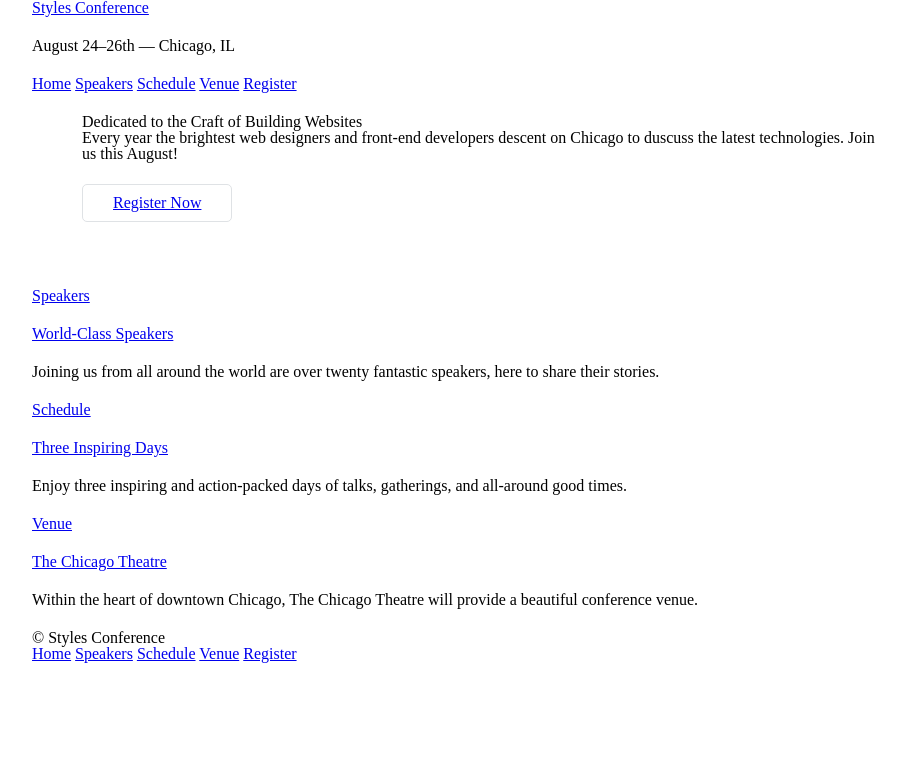
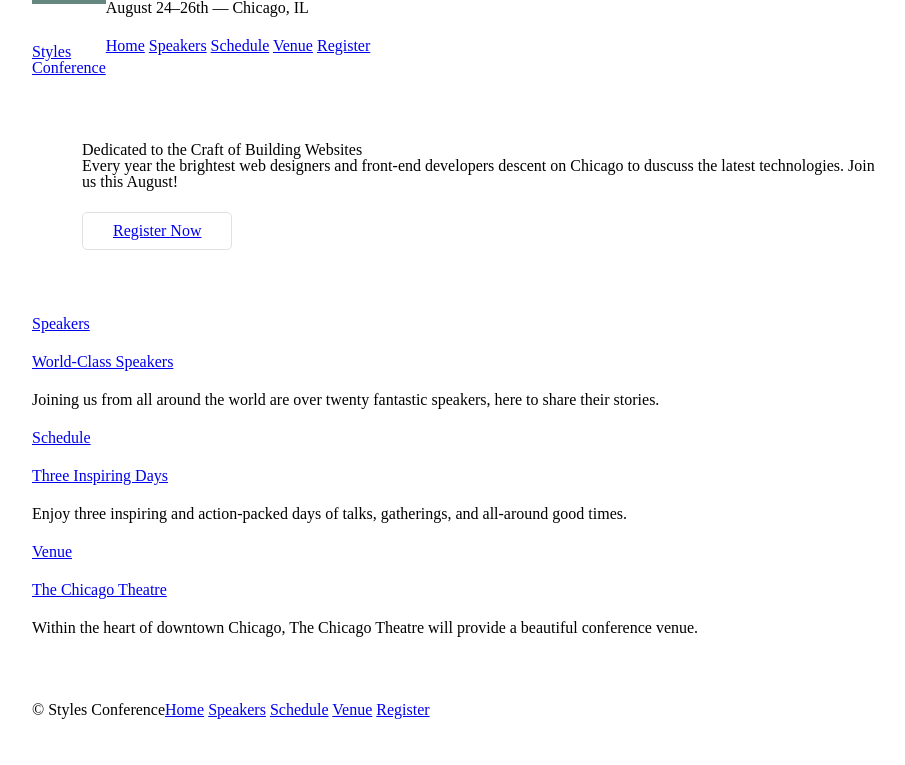
Before and after one commit to leedu708/Learn_HTML_CSS, a plain HTML site: page index.html in a window 1280 px wide. Shown: the whole page, without its empty margins (158-1063 px from the left). Drawn offline with Linux system fonts and the light colour scheme.

Commit message:
added floats

```diff
--- a/assets/stylesheets/main.css
+++ b/assets/stylesheets/main.css
@@ -111,3 +111,57 @@ Home
 .hero {
   padding: 22px 80px 66px 80px;
 }
+
+/*
+=====================================================================
+
+Clearfix
+
+=====================================================================
+*/
+
+.group:before,
+.group:after {
+  content: "";
+  display: table;
+}
+
+.group:after {
+  clear: both;
+}
+
+.group {
+  clear: both;
+  *zoom: 1;
+}
+
+/*
+=====================================================================
+
+Primary Header
+
+=====================================================================
+*/
+
+.logo {
+  float: left;
+  border-top: 4px solid #648880;
+  padding: 40px 0 22px 0;
+}
+
+/*
+=====================================================================
+
+Primary Footer
+
+=====================================================================
+*/
+
+.primary-footer small {
+  float: left;
+}
+
+.primary-footer {
+  padding-bottom: 44px;
+  padding-top: 44px;
+}
--- a/index.html
+++ b/index.html
@@ -7,10 +7,10 @@
   </head>
   <body>
 
-    <header class="container">
+    <header class="container group">
 
-        <h1>
-          <a href = "index.html">Styles Conference</a>
+        <h1 class="logo">
+          <a href = "index.html">Styles <br> Conference</a>
         </h1>
 
       <h3>August 24&ndash;26th &mdash; Chicago, IL</h3>
@@ -29,6 +29,7 @@
       <h2>Dedicated to the Craft of Building Websites</h2>
       <p>Every year the brightest web designers and front-end developers descent on Chicago to duscuss the latest technologies.  Join us this August!</p>
       <a class="btn btn-alt" href="register.html">Register Now</a>
+
     </section>
 
     <section class="container">
@@ -57,7 +58,7 @@
       </section>
     </section>
 
-    <footer class="container">
+    <footer class="primary-footer container group">
       <small>&copy; Styles Conference</small>
       <nav>
       <a href="index.html">Home</a>
```
